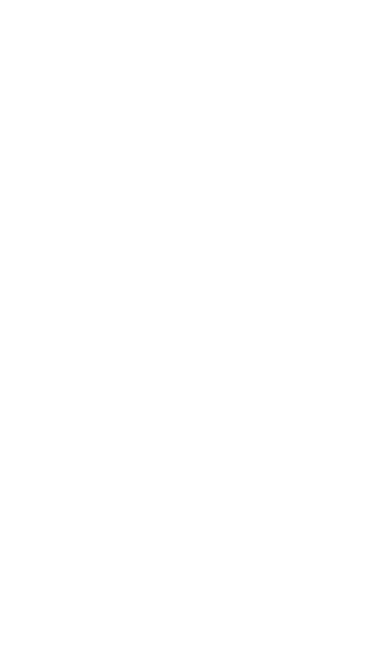
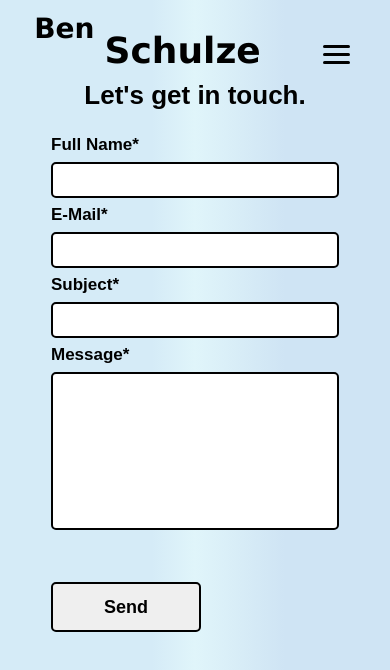
Before and after one commit to bdos201/Portfolio, a plain HTML site: page contact.html in a window 390 px wide. Drawn offline with Linux system fonts and the light colour scheme; a web font is replaced by a local one.

Commit message:
rename files, create contact page, refine responsiveness

```diff
--- /dev/null
+++ b/Resources/css/contact.css
@@ -0,0 +1,352 @@
+/*Global Styles*/
+
+
+html {
+    font-size: 20px;
+    font-weight: 100;
+    font-family: 'Mingzat', sans-serif;
+    background: rgb(213,235,247);
+    background: linear-gradient(90deg, rgba(213,235,247,1) 39%, rgba(224,245,250,1) 50%, rgba(207,228,244,1) 73%);
+}
+
+body {
+    margin: 0;
+}
+
+a {
+    cursor: pointer;
+    font-size: 18px;
+    color: black;
+}
+
+a:hover {
+    font-weight: 600;
+}
+
+
+/*Header*/
+
+
+header {
+    display: flex;
+    justify-content: space-between;
+    height: 80px;
+}
+
+.signature {
+    display: flex;
+    color: black;
+    font-family: 'Lucida Sans', 'Lucida Sans Regular', 'Lucida Grande', 'Lucida Sans Unicode', Geneva, Verdana, sans-serif;
+    margin-top: -1.9rem;
+    z-index: 99;
+}
+
+.ben {
+    margin-left: 5rem;
+    margin-right: 10px;
+    font-size: 2rem;
+    transition: 500ms;
+}
+
+.schulze {
+    font-size: 3rem;
+    transition: 500ms;
+}
+
+.desktop-nav {
+    float: right;
+    margin-right: 12rem;
+    display: flex;
+    align-items: flex-end;
+    border-bottom: 2px solid black;
+    border-radius: 1px;
+    transition: 500ms;
+}
+
+.desktop-nav:hover {
+    transition: 600ms;
+    padding-left: 50px;
+}
+
+.github, .linkedin {
+    display: inline-block;
+    margin: 0 20px;
+}
+
+.github {
+    height: 34px;
+    width: 34px;
+    padding: 5px;
+    transition: 600ms;
+    border-radius: 17px;
+    margin-bottom: -5px;
+}
+
+.github:hover {
+    transform: scale(1.05);
+}
+
+.linkedin {
+    height: 40px;
+    width: 40px;
+    transition: 600ms;
+    margin-bottom: -5px;
+}
+
+.linkedin:hover {
+    transform: scale(1.05);
+    border-radius: 5px;
+}
+
+.projects {
+    display: inline-block;
+    margin: 0 30px 7px 15px;
+    cursor: pointer;
+    line-height: 1.65rem;
+    font-size: 24px;
+    padding: 0 5px;
+    transition: 600ms;
+}
+
+.projects:hover {
+    transform: scale(1.02);
+    border-radius: 5px;
+}
+
+.burger-icon {
+    display: none;
+    float: right;
+    margin-left: 3rem;
+    width: 35px;
+    align-items: flex-end;
+    justify-content: end;
+    transition: 600ms;
+}
+
+.hamburger {
+    margin-bottom: .5rem;
+    cursor: pointer;
+    z-index: 99;
+    transition: 600ms;
+
+    appearance: none;
+    background:none;
+    outline: none;
+    border: none;
+}
+
+.hamburger .bar,
+.hamburger::before,
+.hamburger::after {
+    content: "";
+    display: block;
+    width: 35px;
+    height: 5px;
+    background-color: black;
+    margin: 6px 0;
+    transition: 300ms;
+    border-radius: 3px;
+}
+
+.hamburger.is-active::before {
+    transform: rotate(-45deg) translate(-8px, 8px);
+}
+
+.hamburger.is-active::after {
+    transform: rotate(45deg);
+}
+
+.hamburger.is-active .bar {
+    display: none;
+}
+
+.mobile-nav {
+    position: fixed;
+    display: block;
+    left: 100%;
+    transition: 400ms;
+    background: rgb(213,235,247);
+    background: linear-gradient(90deg, rgba(213,235,247,1) 39%, rgba(224,245,250,1) 50%, rgba(207,228,244,1) 73%);
+    width: 100%;
+    height: 100vh;
+    padding-top: 120px;
+    text-align: center;
+    z-index: 98;
+}
+
+.mobile-nav.is-active {
+    left: 0;
+}
+
+.mobile-nav a {
+    display: block;
+    margin: 30px 15%;
+    padding: .8rem 0;
+    font-size: 22px;
+    font-weight: 600;
+    border-radius: 15px;
+    background-color: #ecfcff;
+    transition: 200ms;
+}
+
+.mobile-nav a:hover {
+    background-color: #e0e9e9;
+}
+
+
+/*Header Media Queries*/
+
+
+@media only screen and (max-width: 1200px) {
+    .desktop-nav {
+        margin-right: 1rem;
+    }
+}
+
+@media only screen and (max-width: 1000px) {
+    .ben {
+        margin-left: 0;
+    }
+}
+
+@media only screen and (max-width: 800px) {
+    .desktop-nav {
+        display: none;
+    }
+    .burger-icon {
+        display: flex;
+    }
+    header {
+        justify-content: center;
+    }
+}
+
+@media only screen and (max-width: 540px) {
+    .ben {
+        font-size: 28px;
+        margin-top: 2.5rem;
+    }
+    .schulze {
+        font-size: 36px;
+        margin-top: 3.4rem;
+    }
+    .hamburger .bar,
+    .hamburger::before,
+    .hamburger::after {
+        width:27px;
+        height: 3px;
+        margin: 5px 0;
+    }
+    .hamburger.is-active::before {
+        transform: rotate(-45deg) translate(-6px, 6px);
+    }
+    .mobile-nav a {
+        font-size: 18px;
+    }
+}
+
+
+/*Main*/
+
+
+main {
+    margin-right: 10rem;
+    transition: 600ms;
+}
+
+h1 {
+    margin-top: 2rem;
+    margin-right: 3.5rem;
+    text-align: center;
+    transition: 600ms;
+}
+
+.contact-form {
+    display: flex;
+    align-items: center;
+    justify-content: center;
+    line-height: 1.7rem;
+    font-size: 17px;
+    font-weight: 600;
+}
+
+input#name,
+input#email,
+input#subject,
+textarea#message,
+input#submit {
+    border: 2px solid black;
+    border-radius: 5px;
+    font-weight: 600;
+}
+
+input#name,
+input#email,
+input#subject {
+    width: 430px;
+    height: 30px;
+}
+
+
+input#name,
+input#email,
+input#subject,
+textarea#message {
+    font-size: 15px;
+    transition: 600ms;
+}
+
+textarea#message {
+    resize: none;
+    width: 430px;
+    height: 200px;
+}
+
+input#submit {
+    width: 150px;
+    height: 50px;
+    margin-top: 2rem;
+    font-size: 18px;
+    font-family: 'Mingzat' sans-serif;
+    font-weight: 600;
+    cursor: pointer;
+    transition: 300ms;
+}
+
+input#submit:hover {
+    background-color: #b2b9b9;
+}
+
+
+/*Main Media Queries*/
+
+@media only screen and (max-width: 1400px){
+    main {
+        margin-right: 2rem;
+    }
+}
+
+@media only screen and (max-width: 1200px) {
+    main {
+        margin-right: 0;
+    }
+    h1 {
+        margin-right: 0;
+    }
+}
+
+@media only screen and (max-width: 540px) {
+    h1 {
+        font-size: 26px;
+        margin-top: 0;
+    }
+    input#name,
+    input#email,
+    input#subject {
+        width: 280px;
+    }
+    textarea#message {
+        width: 280px;
+        height: 150px;
+    }
+}
--- a/Resources/CSS/style.css
+++ b/Resources/css/main.css
@@ -53,6 +53,7 @@ header {
     color: black;
     font-family: 'Lucida Sans', 'Lucida Sans Regular', 'Lucida Grande', 'Lucida Sans Unicode', Geneva, Verdana, sans-serif;
     margin-top: -1.9rem;
+    z-index: 99;
 }
 
 .ben {
@@ -67,7 +68,7 @@ header {
     transition: 500ms;
 }
 
-nav {
+.desktop-nav {
     float: right;
     margin-right: 12rem;
     display: flex;
@@ -77,9 +78,89 @@ nav {
     transition: 500ms;
 }
 
-nav:hover {
+.desktop-nav:hover {
     transition: 600ms;
     padding-left: 50px;
+}
+
+.burger-icon {
+    display: none;
+    float: right;
+    margin-left: 3rem;
+    width: 35px;
+    align-items: flex-end;
+    justify-content: end;
+    transition: 600ms;
+}
+
+.hamburger {
+    margin-bottom: .5rem;
+    cursor: pointer;
+    z-index: 99;
+    transition: 600ms;
+
+    appearance: none;
+    background:none;
+    outline: none;
+    border: none;
+}
+
+.hamburger .bar,
+.hamburger::before,
+.hamburger::after {
+    content: "";
+    display: block;
+    width: 35px;
+    height: 5px;
+    background-color: black;
+    margin: 6px 0;
+    transition: 300ms;
+    border-radius: 3px;
+}
+
+.hamburger.is-active::before {
+    transform: rotate(-45deg) translate(-8px, 8px);
+}
+
+.hamburger.is-active::after {
+    transform: rotate(45deg);
+}
+
+.hamburger.is-active .bar {
+    display: none;
+}
+
+.mobile-nav {
+    position: fixed;
+    display: block;
+    left: 100%;
+    transition: 400ms;
+    background: rgb(213,235,247);
+    background: linear-gradient(90deg, rgba(213,235,247,1) 39%, rgba(224,245,250,1) 50%, rgba(207,228,244,1) 73%);
+    width: 100%;
+    height: 100vh;
+    padding-top: 120px;
+    text-align: center;
+    z-index: 98;
+}
+
+.mobile-nav.is-active {
+    left: 0;
+}
+
+.mobile-nav a {
+    display: block;
+    margin: 30px 15%;
+    padding: .8rem 0;
+    font-size: 22px;
+    font-weight: 600;
+    border-radius: 15px;
+    background-color: #ecfcff;
+    transition: 200ms;
+}
+
+.mobile-nav a:hover {
+    background-color: #e0e9e9;
 }
 
 .github, .linkedin {
@@ -130,24 +211,55 @@ nav:hover {
 
 /*Header Media Queries*/
 
-@media only screen and (max-width: 1034px) {
-    nav:hover {
-        padding-left: 0;
+
+@media only screen and (max-width: 1200px) {
+    .desktop-nav {
+        margin-right: 1rem;
     }
 }
 
 @media only screen and (max-width: 1000px) {
     .ben {
-        margin-left: 0;
+        margin-left: 1rem;
     }
 }
 
 @media only screen and (max-width: 800px) {
-    nav {
+    .desktop-nav {
         display: none;
+    }
+    .burger-icon {
+        display: flex;
     }
     header {
         justify-content: center;
+    }
+}
+
+@media only screen and (max-width: 540px) {
+    .ben {
+        font-size: 22px;
+        margin-top: 2.5rem;
+    }
+    .schulze {
+        font-size: 28px;
+        margin-top: 3.4rem;
+    }
+    .hamburger {
+        margin-bottom: 1rem;
+    }
+    .hamburger .bar,
+    .hamburger::before,
+    .hamburger::after {
+        width:27px;
+        height: 3px;
+        margin: 5px 0;
+    }
+    .hamburger.is-active::before {
+        transform: rotate(-45deg) translate(-6px, 6px);
+    }
+    .mobile-nav a {
+        font-size: 18px;
     }
 }
 
@@ -423,14 +535,6 @@ h1 {
     h1 {
         font-size: 28px;
     }
-    .ben {
-        font-size: 22px;
-        margin-top: 2.5rem;
-    }
-    .schulze {
-        font-size: 28px;
-        margin-top: 3.4rem;
-    }
 }
 
 
--- /dev/null
+++ b/Resources/js/mobile-nav.js
@@ -0,0 +1,11 @@
+/*Mobile Nav Menu Functionality*/
+
+
+const hamburger = document.querySelector('.hamburger');
+const mobile_nav = document.querySelector('.mobile-nav');
+
+
+hamburger.addEventListener('click', function () {
+    hamburger.classList.toggle('is-active');
+    mobile_nav.classList.toggle('is-active');
+});
--- a/contact.html
+++ b/contact.html
@@ -0,0 +1,66 @@
+<!DOCTYPE html>
+<html lang="en">
+<head>
+    <meta charset="UTF-8">
+    <meta http-equiv="X-UA-Compatible" content="IE=edge">
+    <meta name="viewport" content="width=device-width, initial-scale=1.0">
+    <link rel="stylesheet" href="./resources/css/contact.css">
+    <link href="https://fonts.googleapis.com/css2?family=Mingzat&display=swap" rel="stylesheet">
+    <link href="https://fonts.googleapis.com/css2?family=Ibarra+Real+Nova&display=swap" rel="stylesheet">
+    <title>Ben Schulze</title>
+</head>
+<body>
+    <header>
+        <div class="signature">
+            <h3 class="ben">Ben</h3>
+            <h2 class="schulze">Schulze</h2>
+        </div>
+        <nav class="desktop-nav">
+            <a href="https://github.com/bdos201?tab=repositories" target="_blank">
+                <img class="github" src="./Resources/Images/github.png">
+            </a>
+            <a href="www.linkedin.com/in/benjamin-schulze-dev" target="_blank">
+                <img class="linkedin" src="./Resources/Images/linkedin.png">
+            </a>
+            <a href="./index.html">
+                <h2 class="projects">Projects</h2>
+            </a>
+        </nav>
+        <div class="burger-icon">
+            <button class="hamburger">
+                <div class="bar"></div>
+            </button>
+        </div>
+        <nav class="mobile-nav">
+            <a href="./index.html" target="_blank">Projects</a>
+            <a href="https://github.com/bdos201?tab=repositories" target="_blank">GitHub</a>
+            <a href="www.linkedin.com/in/benjamin-schulze-dev" target="_blank">LinkedIn</a>
+        </nav>
+    </header>
+    <main>
+        <h1 class="greeting">Let's get in touch.</h1>
+        <section class="contact-form">
+            <form action="#" method="POST">
+                <label for="name"> Full Name* </label>
+                <br>
+                <input id="name" name="name" type="text" minlength="3" maxlength="30" required>
+                <br>
+                <label for="email"> E-Mail* </label>
+                <br>
+                <input id="email" name="email" type="text" minlength="5" maxlength="40" required>
+                <br>
+                <label for="subject"> Subject* </label>
+                <br>
+                <input id="subject" name="subject" type="text" minlength="1" maxlength="50" required>
+                <br>
+                <label for="message"> Message* </label>
+                <br>
+                <textarea id="message" name="message"  minlength="10" maxlength="556" required></textarea>
+                <br>
+                <input id="submit" type="submit" value="Send">
+            </form>
+        </section>
+    </main>
+    <script src="./resources/js/mobile-nav.js"></script>
+</body>
+</html>
```
Also changed, not shown: Resources/js/sidebar.js (renamed from Resources/js/menu.js, +16 -0 lines), index.html (+16 -4 lines).
